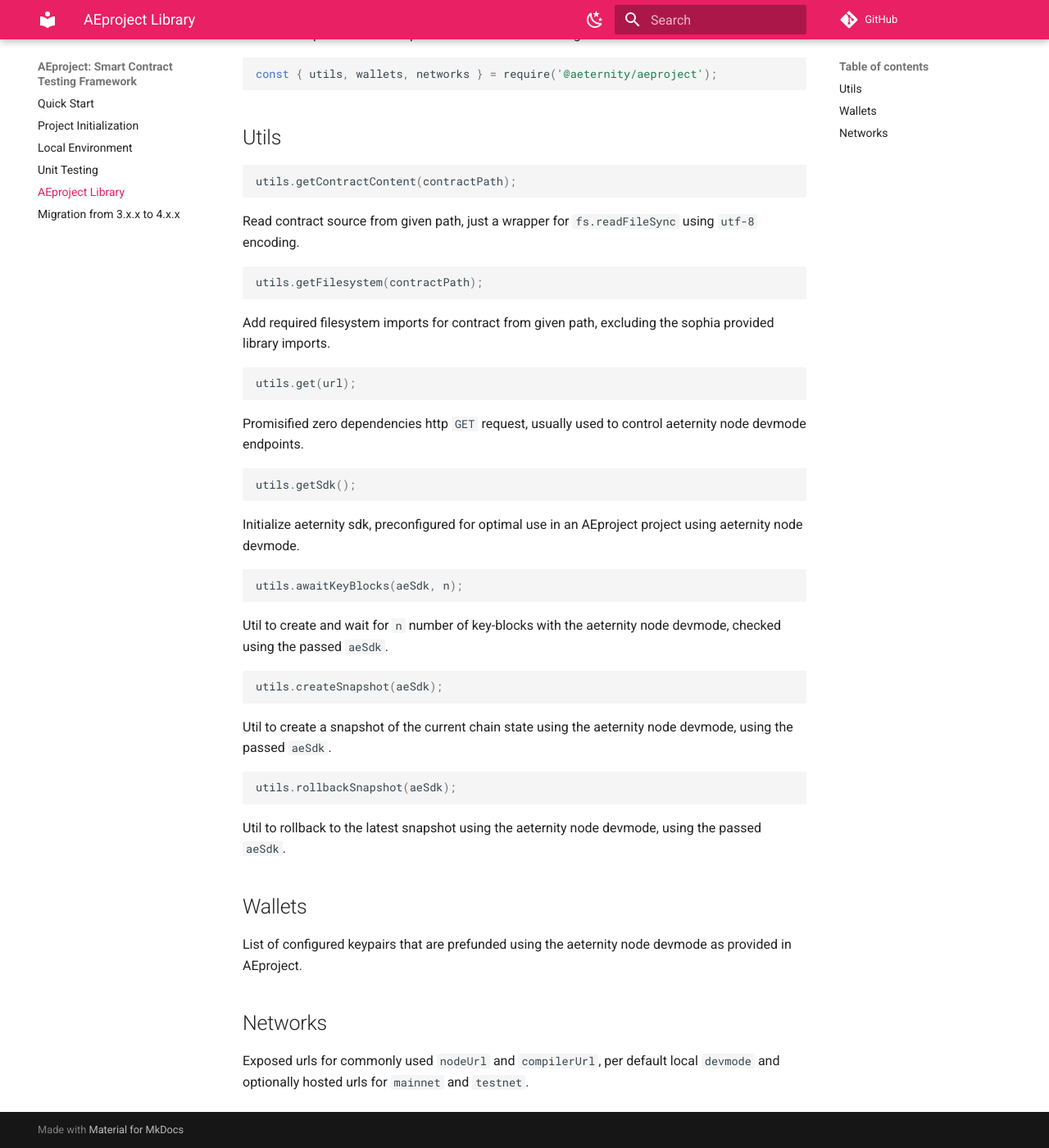
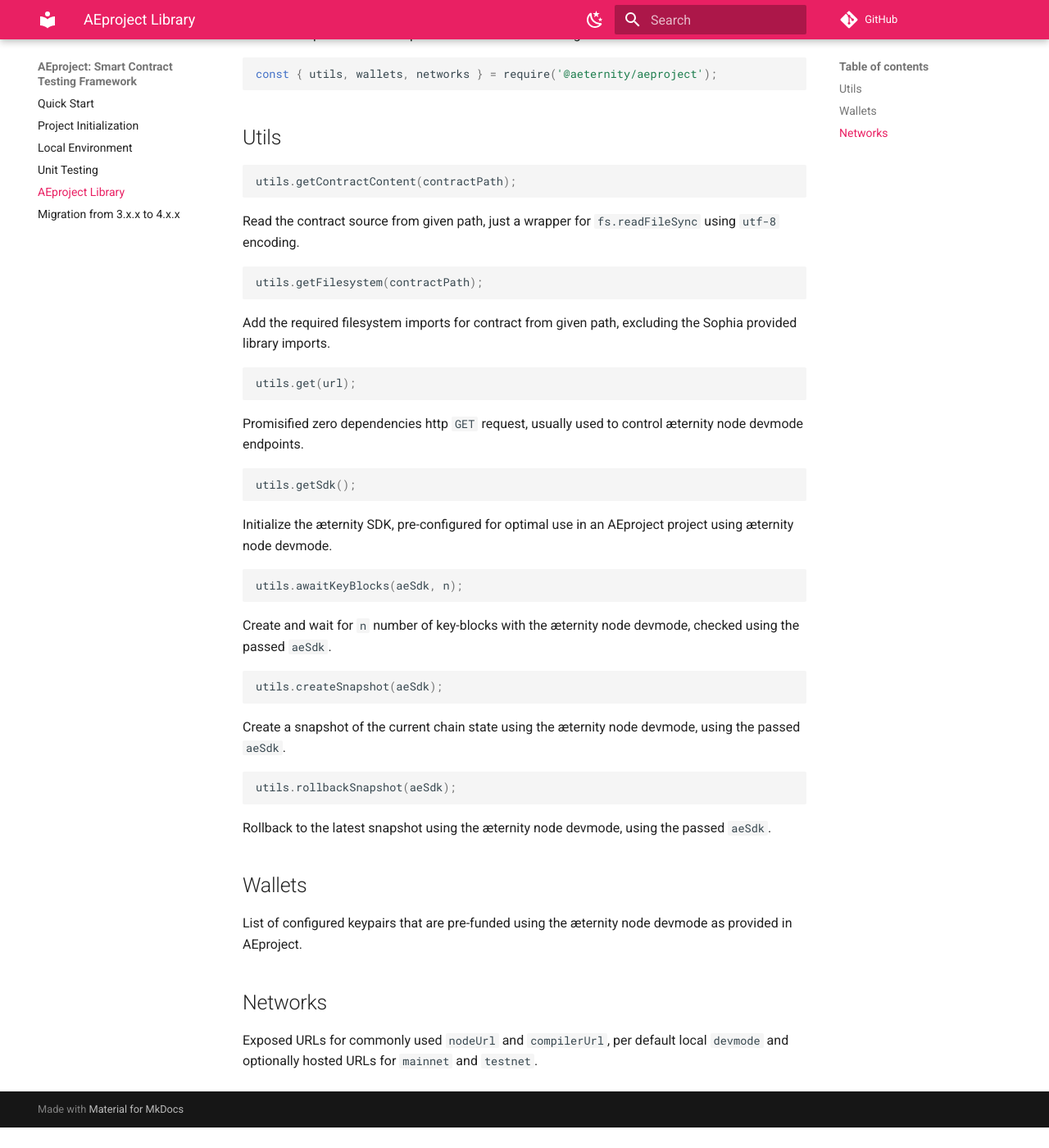
Before and after one commit to aeternity/aeproject, an MkDocs documentation site: the page built from docs/lib.md, in a window 1280 px wide and 1400 px high, scrolled down 218 px. Shown: the whole window at 82% size. Built offline with MkDocs 1.6.1 and Material for MkDocs 9.7.7, drawn with Linux system fonts in a browser that asks for light colours; comment, search, counter and statistics services are not loaded; the version menu is left out; after the commit the page ends 1593 px from its top, so only the background shows below that.

Commit message:
docs: small improvements and consistency

````diff
--- a/docs/lib.md
+++ b/docs/lib.md
@@ -11,42 +11,42 @@
 ```javascript
 utils.getContractContent(contractPath);
 ```
-Read contract source from given path, just a wrapper for `fs.readFileSync` using `utf-8` encoding.
+Read the contract source from given path, just a wrapper for `fs.readFileSync` using `utf-8` encoding.
 
 ```javascript
 utils.getFilesystem(contractPath);
 ```
-Add required filesystem imports for contract from given path, excluding the sophia provided library imports.
+Add the required filesystem imports for contract from given path, excluding the Sophia provided library imports.
 
 ```javascript
 utils.get(url);
 ```
-Promisified zero dependencies http `GET` request, usually used to control aeternity node devmode endpoints.
+Promisified zero dependencies http `GET` request, usually used to control æternity node devmode endpoints.
 
 ```javascript
 utils.getSdk();
 ```
-Initialize aeternity sdk, preconfigured for optimal use in an AEproject project using aeternity node devmode.
+Initialize the æternity SDK, pre-configured for optimal use in an AEproject project using æternity node devmode.
 
 ```javascript
 utils.awaitKeyBlocks(aeSdk, n);
 ```
-Util to create and wait for `n` number of key-blocks with the aeternity node devmode, checked using the passed `aeSdk`.
+Create and wait for `n` number of key-blocks with the æternity node devmode, checked using the passed `aeSdk`.
 
 ```javascript
 utils.createSnapshot(aeSdk);
 ```
-Util to create a snapshot of the current chain state using the aeternity node devmode, using the passed `aeSdk`.
+Create a snapshot of the current chain state using the æternity node devmode, using the passed `aeSdk`.
 
 ```javascript
 utils.rollbackSnapshot(aeSdk);
 ```
-Util to rollback to the latest snapshot using the aeternity node devmode, using the passed `aeSdk`.
+Rollback to the latest snapshot using the æternity node devmode, using the passed `aeSdk`.
 
 ## Wallets
 
-List of configured keypairs that are prefunded using the aeternity node devmode as provided in AEproject.
+List of configured keypairs that are pre-funded using the æternity node devmode as provided in AEproject.
 
 ## Networks
 
-Exposed urls for commonly used `nodeUrl` and `compilerUrl`, per default local `devmode` and optionally hosted urls for `mainnet` and `testnet`.
+Exposed URLs for commonly used `nodeUrl` and `compilerUrl`, per default local `devmode` and optionally hosted URLs for `mainnet` and `testnet`.
````
Also changed, not shown: docs/cli/test.md (+2 -0 lines).
